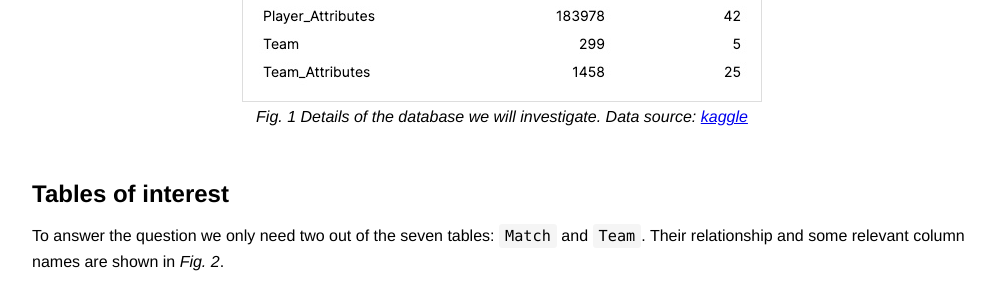
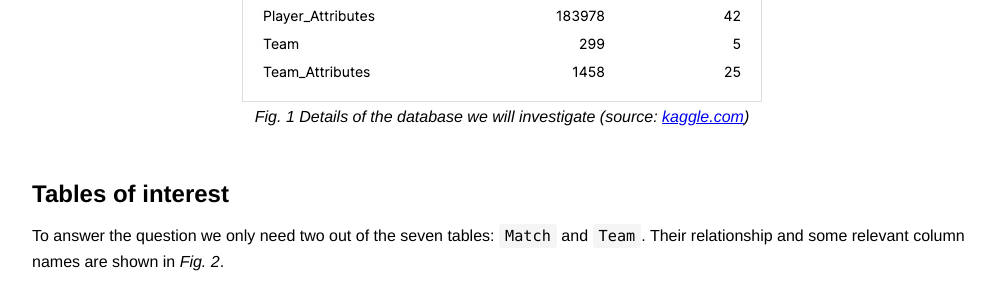
Before and after one commit to bfmkr/portfolio, a Jekyll site: the page built from SQL Demo.md, in a window 1280 px wide and 900 px high, scrolled down 475 px. Shown: the part 152-452 px from the top of the window, without its empty margins (138-1133 px from the left). Built offline with Jekyll 4.4.1, drawn with Linux system fonts in a browser that asks for light colours.

Commit message:
Change links to kaggle

```diff
--- a/SQL Demo.md
+++ b/SQL Demo.md
@@ -7,7 +7,7 @@
 
 &nbsp;
 
-In this demo I answer the question "Who defeated Manchester United in the 2014/2015 season?" using SQL and the [European Soccer Database](https://www.kaggle.com/datasets/hugomathien/soccer?resource=download).
+In this demo I answer the question "Who defeated Manchester United in the 2014/2015 season?" using SQL and the [European Soccer Database](https://www.kaggle.com/datasets/hugomathien/soccer).
 Click to [skip to the results](#results).
 
 
@@ -19,7 +19,7 @@
 <div>
 <img src="{{ "/assets/images/EU-soccer-db-details.jpg" | prepend: site.baseurl }}" alt="EU-soccer-db-details" style="border: 1px solid #ddd">
 <figcaption style="text-align:center; font-style:italic; margin-top:2px;">
-    Fig. 1 Details of the database we will investigate. Data source: <a href="https://www.kaggle.com/datasets/hugomathien/soccer?resource=download" title="">kaggle</a>
+    Fig. 1 Details of the database we will investigate (source: <a href="https://www.kaggle.com/datasets/hugomathien/soccer" title="">kaggle.com</a>)
 </figcaption>
 </div>
 
```
